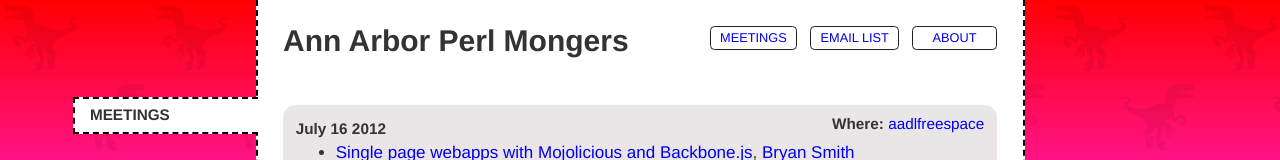
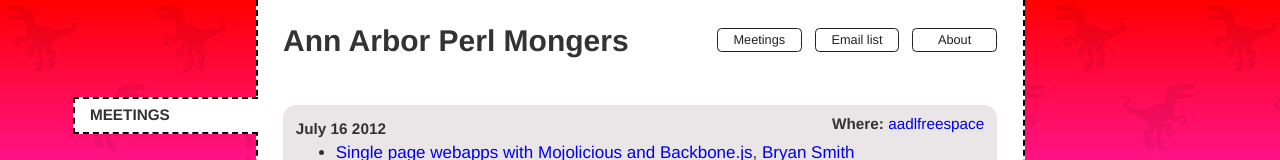
Before and after one commit to bryanesmith/A2PM, a plain HTML site: page public_html/index.html in a window 1280 px wide. Shown: the top 160 px of the page. Drawn offline with nearby package versions, Linux system fonts and the light colour scheme.

Commit message:
Toned down navigation links

```diff
--- a/public_html/css/style.css
+++ b/public_html/css/style.css
@@ -347,7 +347,7 @@ h1 {
 
 nav {
   float: right;
-  margin-top: 1.5em;
+  margin-top: 1.65em;
 }
 
 nav ul li {
@@ -363,7 +363,6 @@ nav ul li a {
   text-align: center;
   -moz-border-radius: .35em;
   border-radius: .35em;
-  text-transform: uppercase;
   font-size: .75em;
   line-height: .75em;
 }
@@ -371,6 +370,7 @@ nav ul li a {
 nav ul li a, nav ul li a:visited {
   border: 1px solid #222;
   background: #fff;
+  color: #222;
 }
 
 nav ul li a:hover {
```
